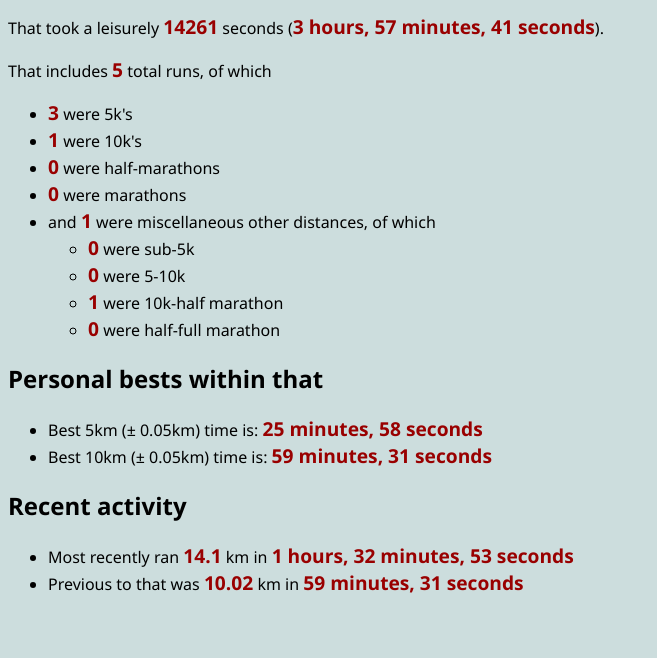
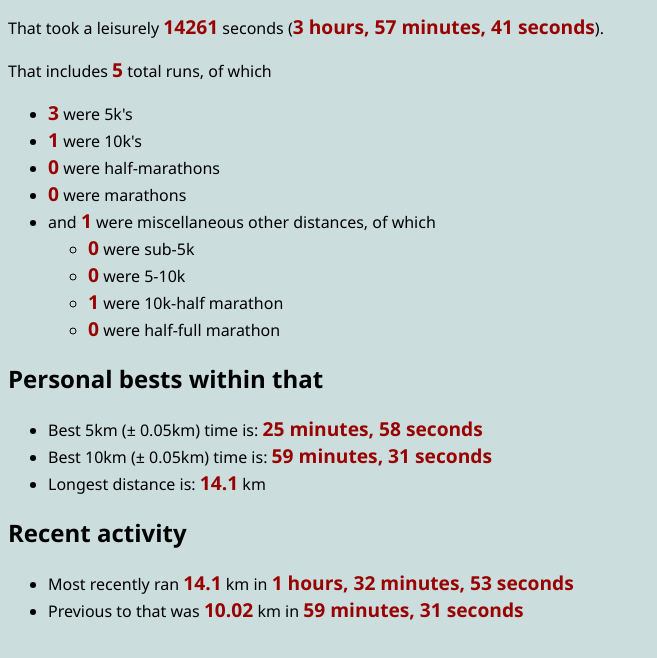
Before and after one commit to ADBond/run-stats, a plain HTML site: page index.html in a window 1280 px wide. Shown: the part 116-774 px from the top of the page, without its empty margins (0-657 px from the left). Drawn offline with nearby package versions, Linux system fonts and the light colour scheme.

Commit message:
track longest distance

```diff
--- a/index.html
+++ b/index.html
@@ -40,6 +40,7 @@
     <ul>
       <li>Best 5km (&plusmn; 0.05km) time is: <span id="best-5k" class="jazzy-stat">???</span></li>
       <li>Best 10km (&plusmn; 0.05km) time is: <span id="best-10k" class="jazzy-stat">???</span></li>
+      <li>Longest distance is: <span id="longest-distance" class="jazzy-stat">???</span> km</li>
     </ul>
   </p>
   <h2>Recent activity</h2>
--- a/summarise.js
+++ b/summarise.js
@@ -130,6 +130,14 @@ d3.csv(
                 }
             }
         );
+        let longest = {"distance_km": 0};
+        csv_data.forEach(
+            datum => {
+                if(datum.distance_km > longest.distance_km){
+                    longest = datum;
+                }
+            }
+        )
 
         d3.select("#total-distance").text(total_distance);
         d3.select("#total-distance-miles").text(kmToMiles(total_distance));
@@ -139,6 +147,7 @@ d3.csv(
 
         d3.select("#best-5k").text(hmsStringFromSeconds(best_five.total_seconds));
         d3.select("#best-10k").text(hmsStringFromSeconds(best_ten.total_seconds));
+        d3.select("#longest-distance").text(longest.distance_km);
 
         d3.select("#count-total").text(csv_data.length);
         d3.select("#count-5k").text(five_ks.length);
```
Also changed, not shown: 1 other file.
